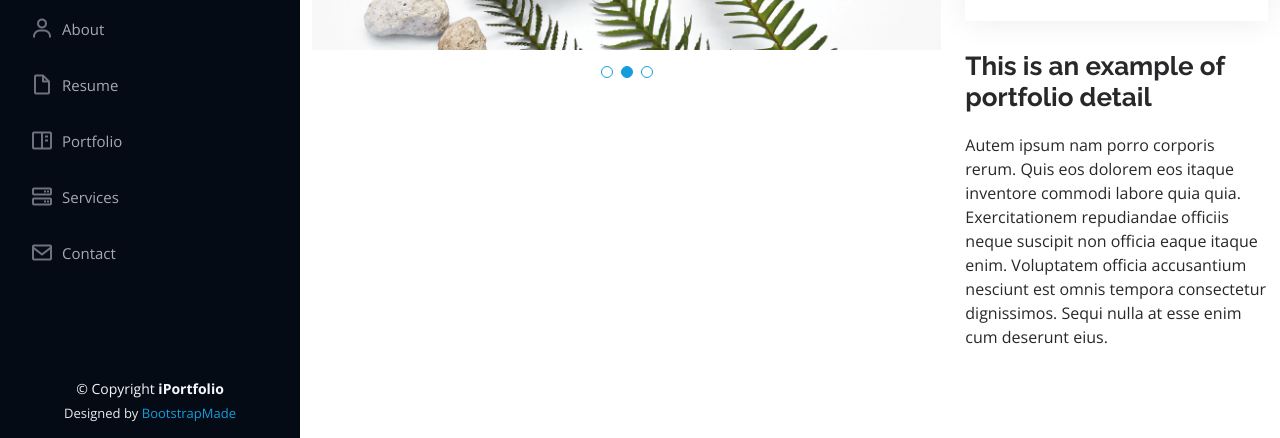
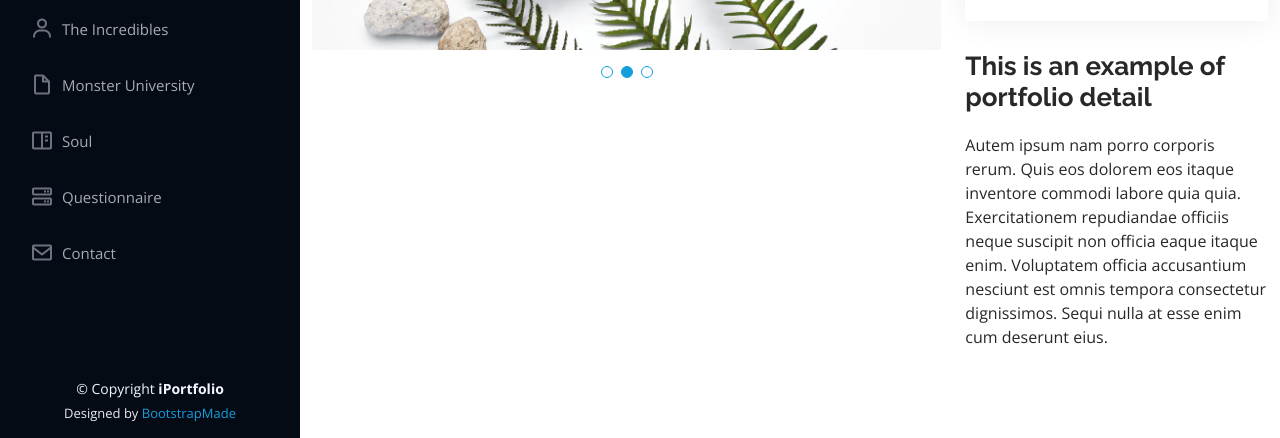
Before and after one commit to LYY921119/LYY921119.github.io, a plain HTML site: page portfolio-details.html in a window 1280 px wide. Shown: the part 362-800 px from the top of the page. Drawn offline with nearby package versions, Linux system fonts and the light colour scheme.

Commit message:
Add files via upload

```diff
--- a/portfolio-details.html
+++ b/portfolio-details.html
@@ -60,10 +60,10 @@
       <nav id="navbar" class="nav-menu navbar">
         <ul>
           <li><a href="#hero" class="nav-link scrollto active"><i class="bx bx-home"></i> <span>Home</span></a></li>
-          <li><a href="#about" class="nav-link scrollto"><i class="bx bx-user"></i> <span>About</span></a></li>
-          <li><a href="#resume" class="nav-link scrollto"><i class="bx bx-file-blank"></i> <span>Resume</span></a></li>
-          <li><a href="#portfolio" class="nav-link scrollto"><i class="bx bx-book-content"></i> <span>Portfolio</span></a></li>
-          <li><a href="#services" class="nav-link scrollto"><i class="bx bx-server"></i> <span>Services</span></a></li>
+          <li><a href="#about" class="nav-link scrollto"><i class="bx bx-user"></i> <span>The Incredibles</span></a></li>
+          <li><a href="#resume" class="nav-link scrollto"><i class="bx bx-file-blank"></i> <span>Monster University</span></a></li>
+          <li><a href="#portfolio" class="nav-link scrollto"><i class="bx bx-book-content"></i> <span>Soul</span></a></li>
+          <li><a href="#services" class="nav-link scrollto"><i class="bx bx-server"></i> <span>Questionnaire</span></a></li>
           <li><a href="#contact" class="nav-link scrollto"><i class="bx bx-envelope"></i> <span>Contact</span></a></li>
         </ul>
       </nav><!-- .nav-menu -->
```
